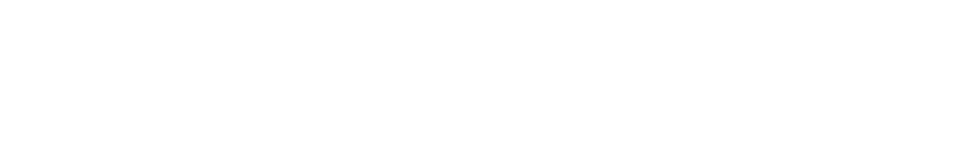
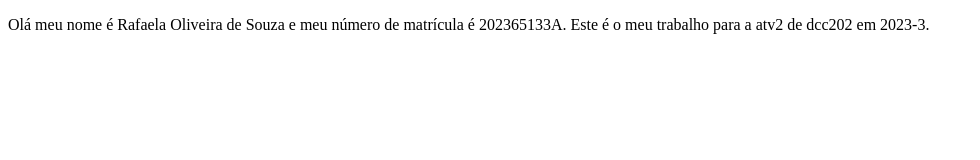
Before and after one commit to ufjf-dcc202/ufjf-dcc202-2024-1-a-atv2-rafaelaosouza, a plain HTML site: page index.html in a window 1280 px wide. Shown: the whole page, without its empty margins (0-980 px from the left). Drawn offline with Linux system fonts and the light colour scheme.

Commit message:
edit index.html

```diff
--- a/index.html
+++ b/index.html
@@ -7,4 +7,6 @@
     <title> Document </title>
 </head>
 
+<p> Olá meu nome é Rafaela Oliveira de Souza e meu número de matrícula é 202365133A.
+    Este é o meu trabalho para a atv2 de dcc202 em 2023-3.</p>
 </html>
```
